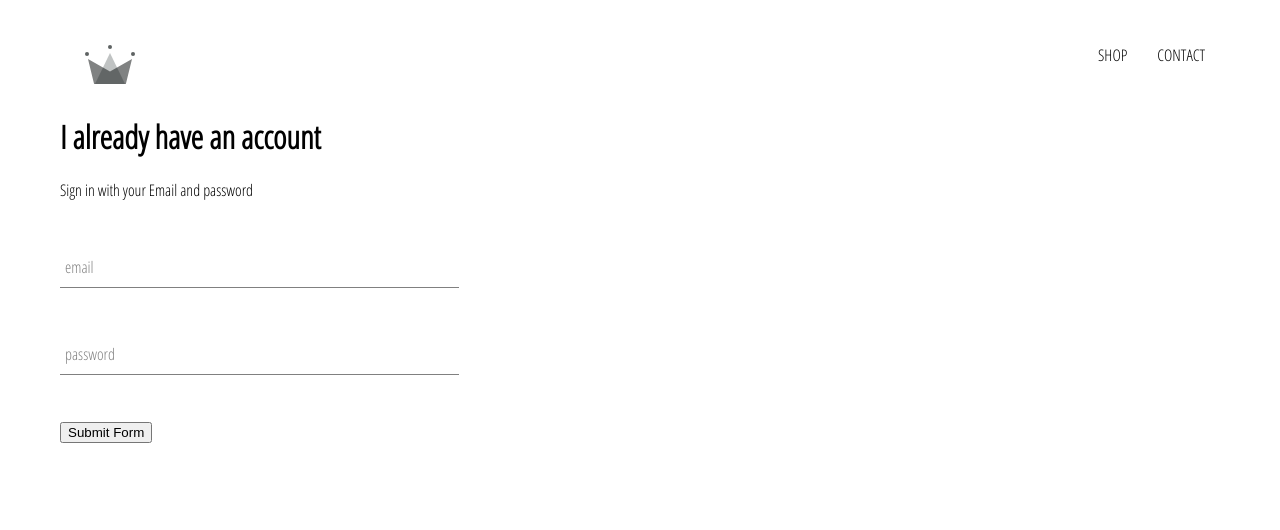
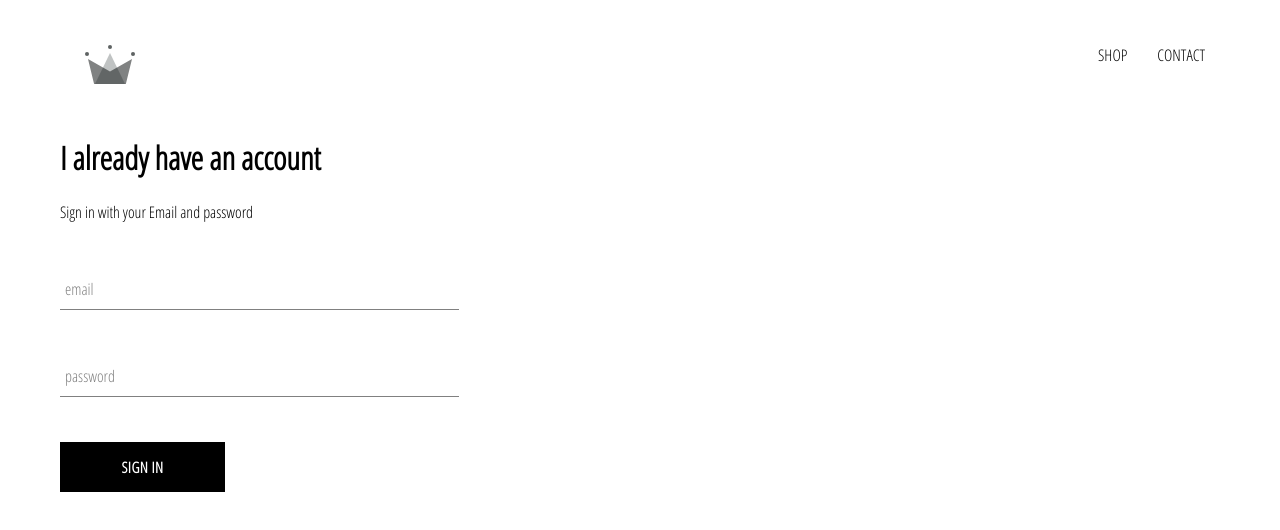
Before and after one commit to AmjadWebDev/E-commerce-crown, a React (Create React App) app: page /signin in a window 1280 px wide. Shown: the top 530 px of the page. Built offline with nearby package versions, Linux system fonts and the light colour scheme.

Commit message:
add button comp

```diff
--- /dev/null
+++ b/src/components/custom-button/custom-button.component.jsx
@@ -0,0 +1,10 @@
+import React from "react";
+import "./custom-button.styles.scss";
+
+const CustomButton = ({ children, ...otherProps }) => (
+  <button className="custom-button" {...otherProps}>
+    {children}
+  </button>
+);
+
+export default CustomButton;
--- /dev/null
+++ b/src/components/custom-button/custom-button.styles.scss
@@ -0,0 +1,22 @@
+.custom-button {
+  min-width: 165px;
+  width: auto;
+  height: 50px;
+  letter-spacing: 0.5px;
+  line-height: 50px;
+  padding: 0 35px 0 35px;
+  font-size: 15px;
+  background-color: black;
+  color: white;
+  text-transform: uppercase;
+  font-family: "Open Sans Condensed";
+  font-weight: bolder;
+  border: none;
+  cursor: pointer;
+
+  &:hover {
+    background-color: white;
+    color: black;
+    border: 1px solid black;
+  }
+}
--- a/src/components/sign-in/sign-in.component.jsx
+++ b/src/components/sign-in/sign-in.component.jsx
@@ -1,6 +1,7 @@
 import React from "react";
 import "./sign-in.styles.scss";
 import FormInput from "../form-input/form-input.component";
+import CustomButton from "../custom-button/custom-button.component";
 
 class SignIn extends React.Component {
   constructor(props) {
@@ -31,7 +32,7 @@
 
           <FormInput type="password" name="password" value={this.state.password} label="password" handleChange={this.handleChange} required />
 
-          <input type="submit" value="Submit Form" />
+          <CustomButton type="submit">Sign in</CustomButton>
         </form>
       </div>
     );
--- a/src/components/sign-in/sign-in.styles.scss
+++ b/src/components/sign-in/sign-in.styles.scss
@@ -1,3 +1,8 @@
 .sign-in {
   width: 30vw;
+  display: flex;
+  flex-direction: column;
 }
+.title {
+  margin: 10px 0;
+}
```
Also changed, not shown: 1 other file (tests, documents, lock files or other folders).
